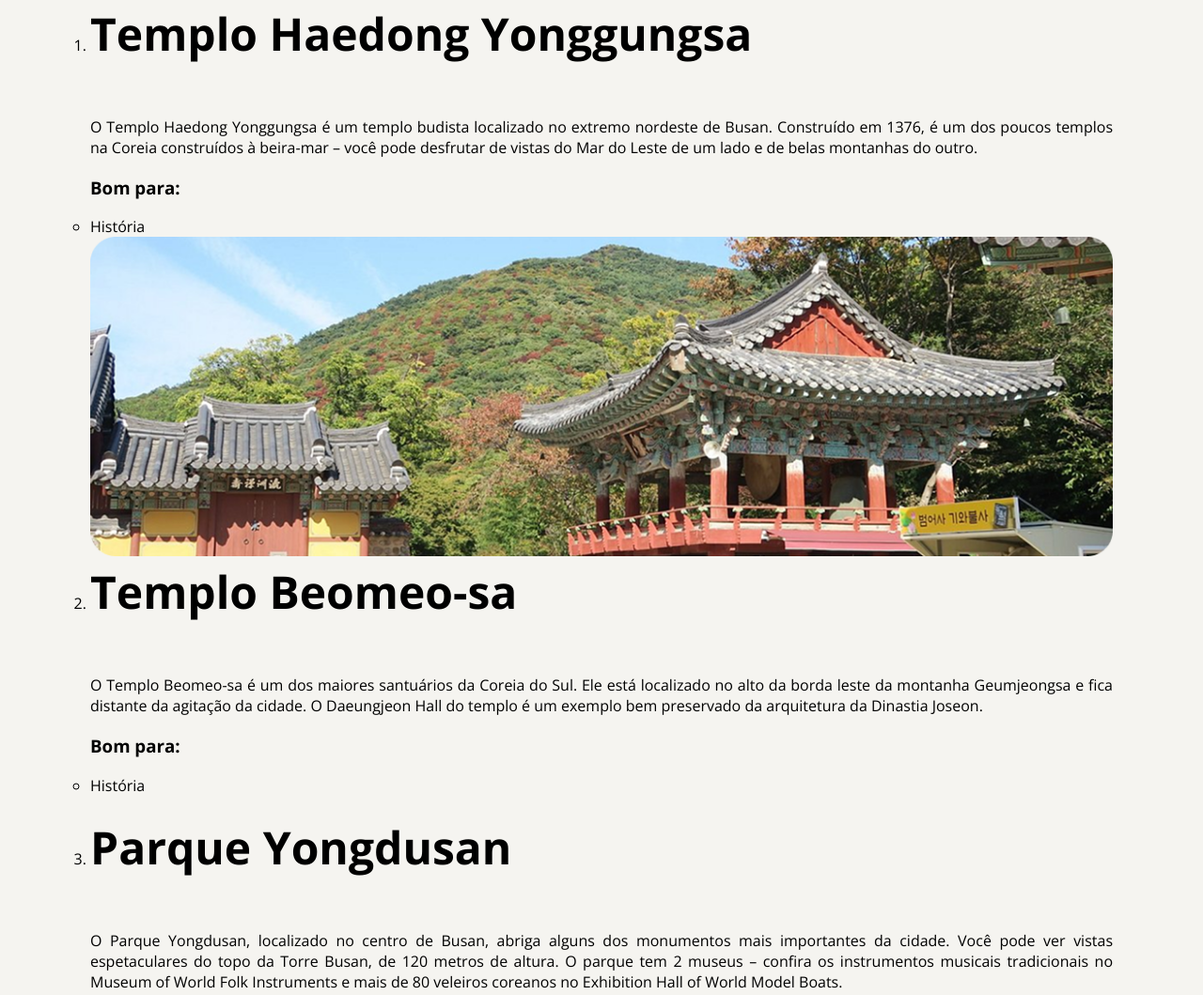
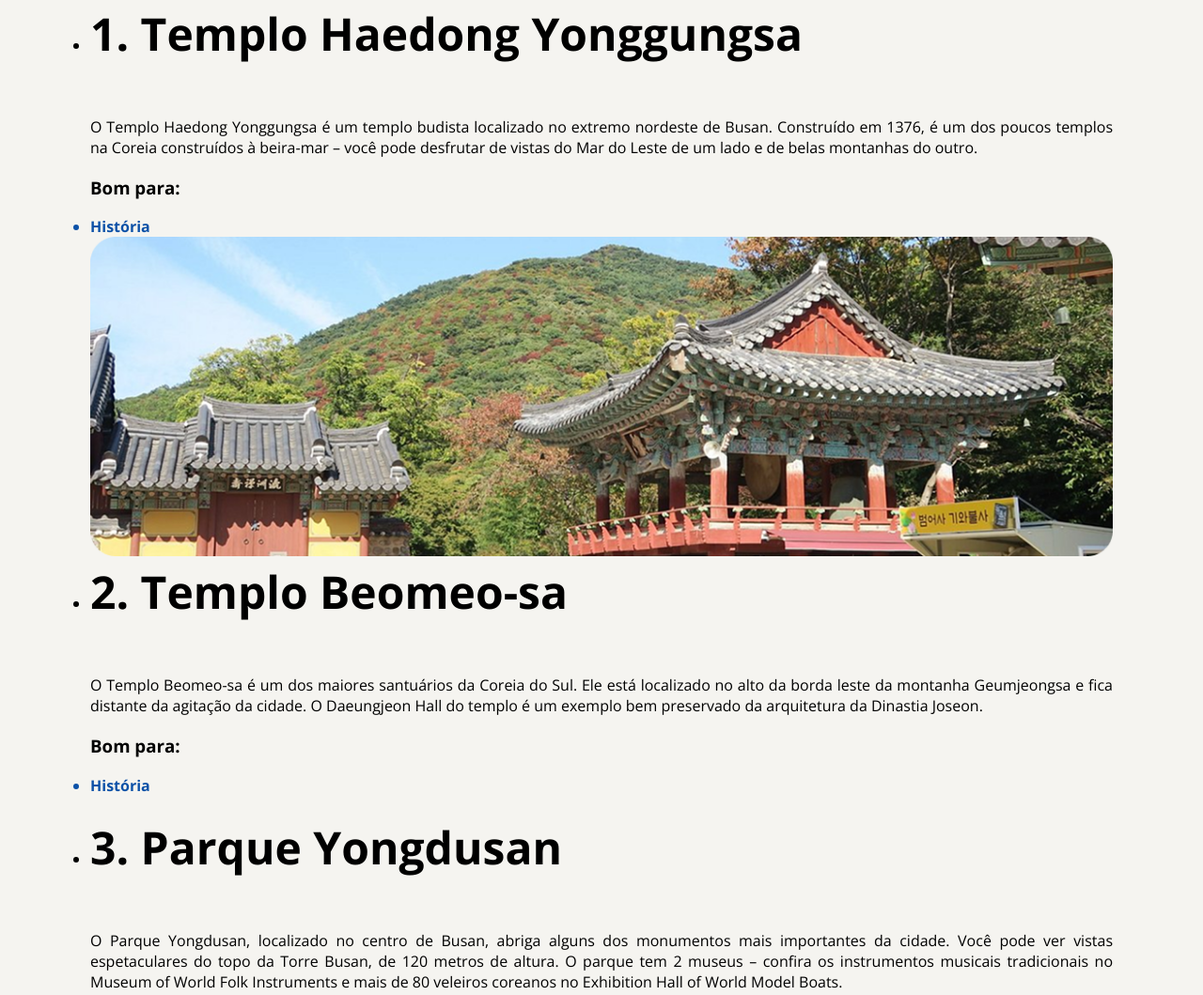
Before and after one commit to alexlael/estudo-fullstack, a plain HTML site: page HTML5 + CSS3_Rocketseat/Chalenge01/index.html in a window 1280 px wide. Shown: the part 1037-2096 px from the top of the page at 94% size. Drawn offline with nearby package versions, Linux system fonts and the light colour scheme.

Commit message:
changing lists

```diff
--- a/HTML5 + CSS3_Rocketseat/Chalenge01/index.html
+++ b/HTML5 + CSS3_Rocketseat/Chalenge01/index.html
@@ -38,7 +38,8 @@
       </section>
       <ol>
         <li>
-          <h1>Templo Haedong Yonggungsa</h1>
+          <h1>1. Templo Haedong Yonggungsa</h1>
+
           <p>
             O Templo Haedong Yonggungsa é um templo budista localizado no
             extremo nordeste de Busan. Construído em 1376, é um dos poucos
@@ -47,12 +48,12 @@
           </p>
           <h3>Bom para:</h3>
           <ul>
-            <li>História</li>
+            <li class="blue">História</li>
           </ul>
         </li>
-        <img src="assets/image3.png" alt=""  />
+        <img src="assets/image3.png" alt="" />
         <li>
-          <h1>Templo Beomeo-sa</h1>
+          <h1>2. Templo Beomeo-sa</h1>
           <p>
             O Templo Beomeo-sa é um dos maiores santuários da Coreia do Sul. Ele
             está localizado no alto da borda leste da montanha Geumjeongsa e
@@ -61,12 +62,12 @@
           </p>
           <h3>Bom para:</h3>
           <ul>
-            <li>História</li>
+            <li class="blue">História</li>
           </ul>
         </li>
         <img src="assets/image4.png" alt="" />
         <li>
-          <h1>Parque Yongdusan</h1>
+          <h1>3. Parque Yongdusan</h1>
           <p>
             O Parque Yongdusan, localizado no centro de Busan, abriga alguns dos
             monumentos mais importantes da cidade. Você pode ver vistas
--- a/HTML5 + CSS3_Rocketseat/Chalenge01/style.css
+++ b/HTML5 + CSS3_Rocketseat/Chalenge01/style.css
@@ -44,10 +44,9 @@ main {
 }
 
 .divider {
-    height: 1px;
-    background-color: var(--border);
-    margin: 64px auto 64px auto;
-
+  height: 1px;
+  background-color: var(--border);
+  margin: 64px auto 64px auto;
 }
 
 h2 {
@@ -87,6 +86,16 @@ img {
   font-weight: bolder;
 }
 
+.blue {
+  color: var(--accent-blue);
+  font-weight: bolder;
+}
+
 ol {
-  list-style-type: decimal important;
+  list-style: none;
 }
+
+li{
+  list-style: disc;
+  padding: auto;
+}
```
